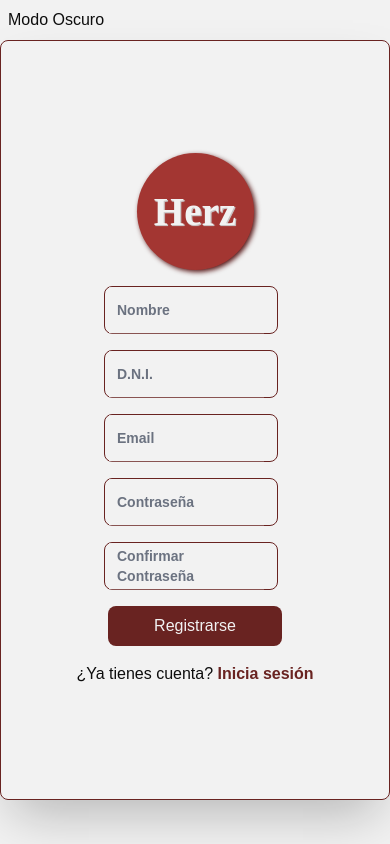
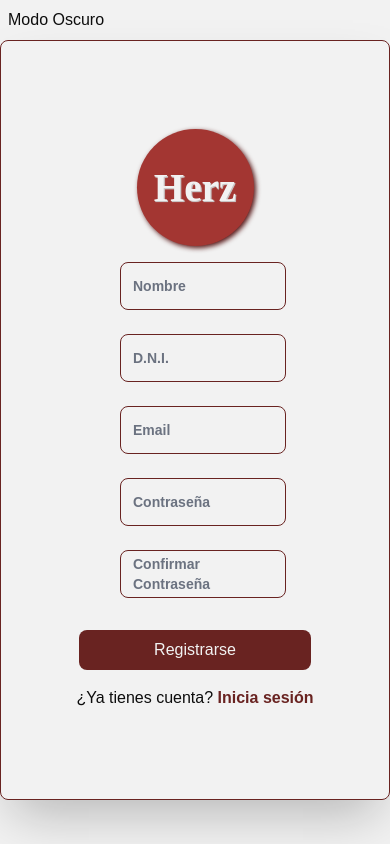
Before and after one commit to styleflowsaas/StyleFlow-Front, a Next.js app: page /Sign in a window 390 px wide. Both pictures are taken after a click on the button "Registrate". Built offline with nearby package versions, Linux system fonts and the light colour scheme.

Commit message:
Login and Register forms responsive

```diff
--- a/src/app/Sign/formik.tsx
+++ b/src/app/Sign/formik.tsx
@@ -13,16 +13,20 @@ export default function AuthForm({ isLogin }: { isLogin: boolean }) {
       ? Yup.string().required("El nombre es obligatorio")
       : Yup.string(),
     dni: !isLogin
-      ? Yup.number().required("El D.N.I. es obligatorio")
-      : Yup.number(),
+      ? Yup.string()
+          .required("El D.N.I. es obligatorio")
+          .matches(/^\d+$/, "El D.N.I. debe ser numérico")
+      : Yup.string(),
     email: Yup.string()
       .email("Email inválido")
       .required("El email es obligatorio"),
-    password: Yup.string().required("La contraseña es obligatoria"),
+    password: Yup.string()
+      .min(8, "Al menos 8 caracteres")
+      .required("La contraseña es obligatoria"),
     passwordConfirm: !isLogin
       ? Yup.string()
           .oneOf(
-            [Yup.ref("password"), undefined],
+            [Yup.ref("password"), "coincidencia"],
             "Las contraseñas no coinciden"
           )
           .required("Confirma tu contraseña")
@@ -57,18 +61,18 @@ export default function AuthForm({ isLogin }: { isLogin: boolean }) {
       onSubmit={handleSubmit}
     >
       {({ isSubmitting, errors, touched }) => (
-        <Form className="flex flex-col gap-4 w-1/2  items-center">
-          {isLogin ? (
+        <Form className="flex flex-col gap-4 items-center">
+          <section className="flex flex-row gap-4 items-center">
             <section
               className={classNames(
                 "flex flex-row gap-4 transition-all duration-1000 transform",
                 {
-                  "translate-x-0 opacity-100": isLogin,
-                  "translate-x-1 opacity-0": isLogin,
+                  "translate-x-1/2 opacity-100": isLogin,
+                  "translate-x-full opacity-0": !isLogin,
                 }
               )}
             >
-              <section className="flex flex-col gap-4">
+              <section className="flex flex-col gap-2">
                 {InputLogin.map((input) => {
                   return (
                     <>
@@ -85,7 +89,7 @@ export default function AuthForm({ isLogin }: { isLogin: boolean }) {
                         />
                         <label
                           htmlFor={input.id}
-                          className="absolute font-semibold text-sm text-gray-500 dark:text-gray-900 duration-300 transform -translate-y-7 scale-75 top-2 z-10 origin-[0] bg-fondo-ligth dark:bg-secundario px-2 peer-focus:px-2 peer-focus:text-main peer-focus:dark:text-main peer-placeholder-shown:scale-100 peer-placeholder-shown:-translate-y-1/2 peer-placeholder-shown:top-1/2 peer-focus:top-2 peer-focus:scale-75 peer-focus:-translate-y-4 ml-1 w-[90%] h-[90%] peer-focus:size-auto flex items-center cursor-pointer"
+                          className="absolute font-semibold text-sm text-gray-500 dark:text-gray-900 duration-300 group-focus-within:transform -translate-y-4 scale-75 top-2 z-10 origin-[0] bg-fondo-ligth dark:bg-secundario px-2 peer-focus:px-2 peer-focus:text-main peer-focus:dark:text-main peer-placeholder-shown:scale-100 peer-placeholder-shown:-translate-y-1/2 peer-placeholder-shown:top-1/2 peer-focus:top-2 peer-focus:scale-75 peer-focus:-translate-y-4 ml-1 peer-placeholder-shown:h-[90%] peer-placeholder-shown:w-[90%] size-auto peer-focus:size-auto flex items-center cursor-pointer"
                         >
                           {input.children}
                         </label>
@@ -93,12 +97,14 @@ export default function AuthForm({ isLogin }: { isLogin: boolean }) {
 
                       <div
                         className={classNames(
-                          "bg-main rounded-lg italic text-center relative transform transition-all duration-1000",
+                          "bg-transparent border border-main rounded-lg italic text-center relative top-0 right-0 transform transition-all duration-1000 p-1 text-sm",
                           {
                             "translate-y-0 opacity-100":
-                              errors[input.name] && touched[input.name], // Mostrar con animación si hay error y ha sido tocado.
-                            "-translate-y-10 opacity-0":
-                              !errors[input.name] || !touched[input.name], // Ocultar si no hay error o no ha sido tocado.
+                              errors[input.name as keyof typeof errors] &&
+                              touched[input.name as keyof typeof errors], // Mostrar con animación si hay error y ha sido tocado.
+                            "-translate-y-10   opacity-0":
+                              !errors[input.name as keyof typeof errors] ||
+                              !touched[input.name as keyof typeof errors], // Ocultar si no hay error o no ha sido tocado.
                           }
                         )}
                       >
@@ -109,23 +115,23 @@ export default function AuthForm({ isLogin }: { isLogin: boolean }) {
                 })}
               </section>
             </section>
-          ) : (
+
             <section
               className={classNames(
                 "flex flex-row gap-4 items-center transition-all duration-1000 transform",
                 {
-                  "-translate-x-1 opacity-100": !isLogin,
+                  "-translate-x-1/2 opacity-100": !isLogin,
                   "translate-x-full opacity-0": isLogin,
                 }
               )}
             >
-              <section className="flex flex-col gap-4">
+              <section className="flex flex-col gap-2">
                 {InputRegister.map((input) => {
                   return (
                     <>
                       <div
                         key={input.id}
-                        className="relative border border-main rounded-lg cursor-pointer"
+                        className="relative border border-main rounded-lg cursor-pointer group"
                       >
                         <Field
                           name={input.name}
@@ -136,26 +142,37 @@ export default function AuthForm({ isLogin }: { isLogin: boolean }) {
                         />
                         <label
                           htmlFor={input.id}
-                          className="absolute font-semibold text-sm text-gray-500 dark:text-gray-900 duration-300 transform -translate-y-7 scale-75 top-2 z-10 origin-[0] bg-fondo-ligth dark:bg-secundario px-2 peer-focus:px-2 peer-focus:text-main peer-focus:dark:text-main peer-placeholder-shown:scale-100 peer-placeholder-shown:-translate-y-1/2 peer-placeholder-shown:top-1/2 peer-focus:top-2 peer-focus:scale-75 peer-focus:-translate-y-4 ml-1 w-[90%] h-[99%] peer-focus:size-auto flex items-center cursor-pointer"
+                          className="absolute font-semibold text-sm text-gray-500 dark:text-gray-900 duration-300 group-focus-within:transform -translate-y-4 scale-75 top-2 z-10 origin-[0] bg-fondo-ligth dark:bg-secundario px-2 peer-focus:px-2 peer-focus:text-main peer-focus:dark:text-main peer-placeholder-shown:scale-100 peer-placeholder-shown:-translate-y-1/2 peer-placeholder-shown:top-1/2 peer-focus:top-2 peer-focus:scale-75 peer-focus:-translate-y-4 ml-1 peer-placeholder-shown:h-[90%] peer-placeholder-shown:w-[90%] size-auto peer-focus:size-auto flex items-center cursor-pointer"
                         >
                           {input.children}
                         </label>
                       </div>
-                      {/* <ErrorMessage
-                    name={input.name}
-                    className="mx-auto text-red-500"
-                  /> */}
+                      <div
+                        className={classNames(
+                          "bg-transparent border border-main text-main rounded-lg italic text-center relative top-0 right-0 transform transition-all duration-1000 p-1 text-sm opacity-0 z-20",
+                          {
+                            "translate-y-0 opacity-100":
+                              errors[input.name as keyof typeof errors] &&
+                              touched[input.name as keyof typeof errors], // Mostrar con animación si hay error y ha sido tocado.
+                            "-translate-y-10 opacity-0 border-none":
+                              !errors[input.name as keyof typeof errors] ||
+                              !touched[input.name as keyof typeof errors], // Ocultar si no hay error o no ha sido tocado.
+                          }
+                        )}
+                      >
+                        <ErrorMessage name={input.name} />
+                      </div>
                     </>
                   );
                 })}
               </section>
             </section>
-          )}
+          </section>
 
           <button
             type="submit"
             disabled={loading || isSubmitting}
-            className="p-2 w-full bg-main text-texto-dark rounded-lg"
+            className="p-2 bg-main text-texto-dark rounded-lg hover:scale-105 duration-300 w-2/3 hover:bg-green-600"
           >
             {loading || isSubmitting
               ? "Cargando..."
--- a/src/app/Sign/inputs.ts
+++ b/src/app/Sign/inputs.ts
@@ -29,7 +29,20 @@ export const InputRegister = [
     id: "dni",
     children: "D.N.I.",
   },
-  ...InputLogin,
+  {
+    name: "email",
+    type: "email",
+    id: "email1",
+    placeholder: "usuario@gmail.com",
+    children: "Email",
+  },
+  {
+    name: "password",
+    type: "password",
+    placeholder: "*********",
+    id: "password1",
+    children: "Contraseña",
+  },
 
   {
     name: "passwordConfirm",
--- a/src/hooks/useAuth.tsx
+++ b/src/hooks/useAuth.tsx
@@ -41,7 +41,8 @@ export const useAuth = () => {
   const register = async (dataInput: InputRegisterType) => {
     setLoading(true);
     setError(null);
-
+    dataInput.dni = Number(dataInput.dni);
+    dataInput.startDate = new Date();
     try {
       const response = await fetch(REGISTER_URL, {
         method: "POST",
--- a/src/types/fetchTypes.ts
+++ b/src/types/fetchTypes.ts
@@ -5,7 +5,7 @@ export type InputLoginType = {
 
 export type InputRegisterType = InputLoginType & {
   name: string;
-  dni: string;
+  dni: string | number;
   passwordConfirm: string;
   startDate?: Date;
 };
```
